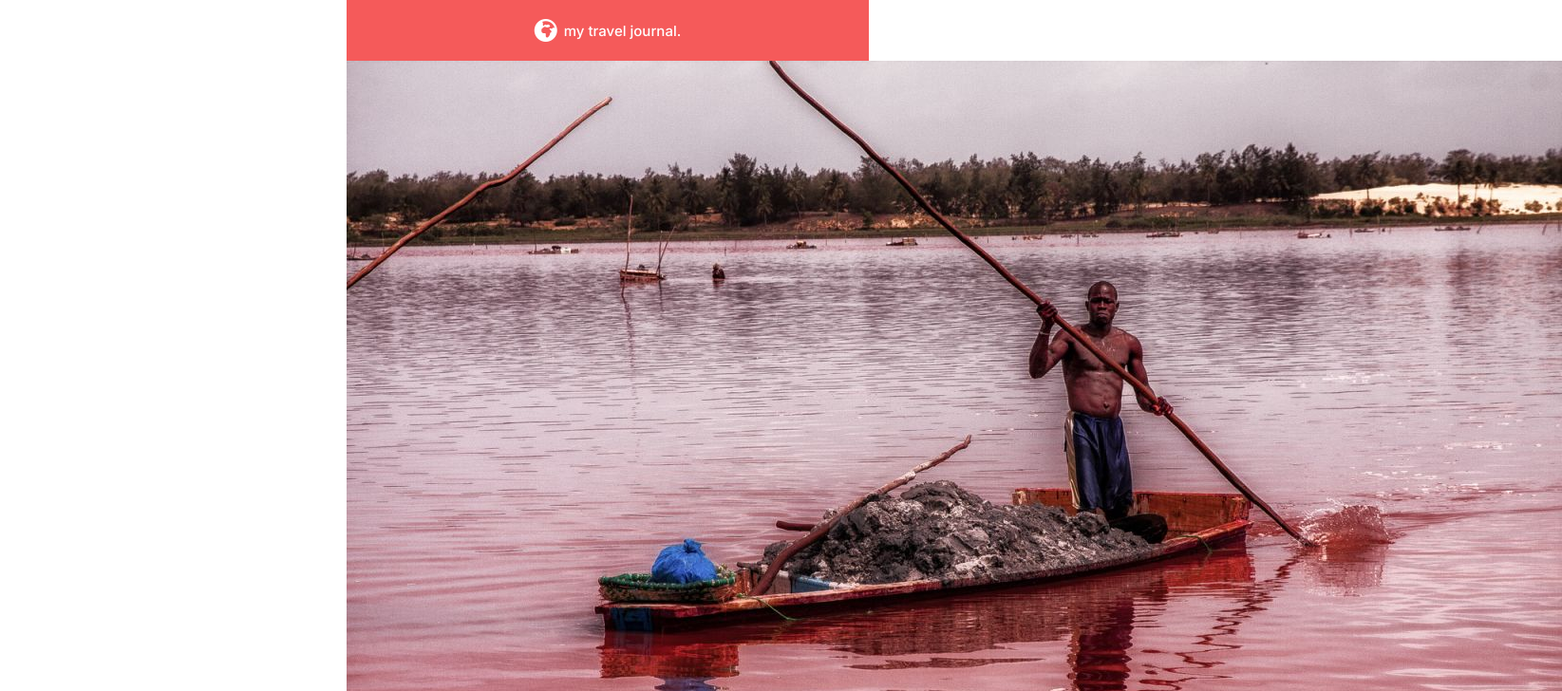
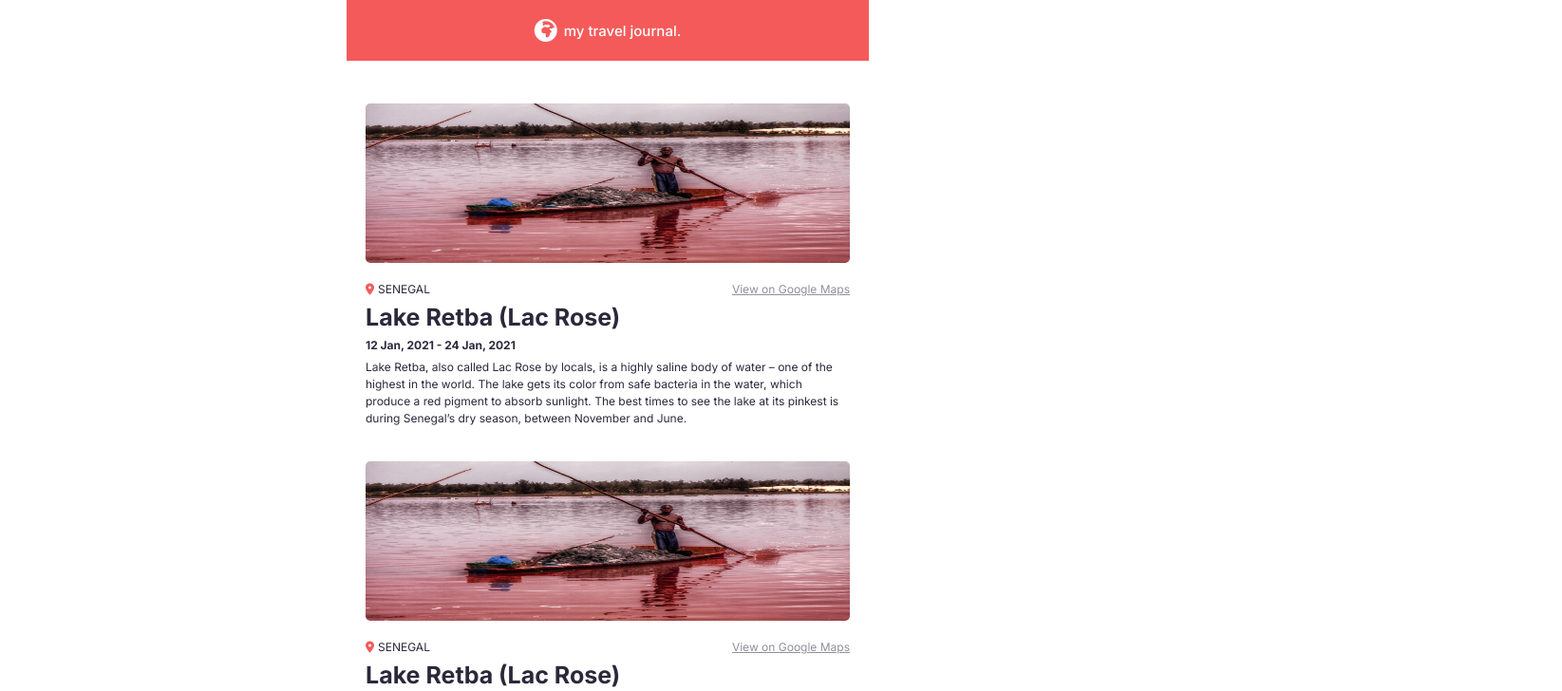
Before and after one commit to adex-badr18/scrimba-travel-journal, a React (Vite) app: page / in a window 1280 px wide. Shown: the top 728 px of the page at 95% size, 1645 px wide, since content can reach past the window. Built offline with nearby package versions, Linux system fonts and the light colour scheme.

Commit message:
Style TravelCard component

```diff
--- a/src/App.css
+++ b/src/App.css
@@ -25,3 +25,66 @@ header {
 .header--globe-icon {
     font-size: 24px;
 }
+
+/* TravelCard Component */
+.travels-list {
+    padding: 45px 20px 30px;
+}
+
+.card {
+    color: #2B283A;
+    display: flex;
+    flex-direction: column;
+    gap: 20px;
+    margin-bottom: 36px;
+}
+
+.card--info {
+    display: flex;
+    flex-direction: column;
+    gap: 7px;
+}
+
+.card--photo {
+    width: 100%;
+    height: 168px;
+    border-radius: 5px;
+}
+
+.card--location {
+    display: flex;
+    align-items: center;
+    font-size: 12px;
+}
+
+.card--location-icon {
+    color: #F55A5A;
+    margin-right: 4px;
+}
+
+.card--country {
+    text-transform: uppercase;
+    margin-right: auto;
+}
+
+.card--map-url {
+    color: #918E9B;
+}
+
+.card--name,
+.card--date {
+    font-weight: 700;
+}
+
+.card--name {
+    font-size: 25px;
+}
+
+.card--date {
+    font-size: 12px;
+}
+
+.card--description {
+    font-size: 12px;
+    line-height: 1.5;
+}
--- a/src/App.jsx
+++ b/src/App.jsx
@@ -9,6 +9,7 @@ function App() {
 
       <section className='travels-list'>
         <TravelCard />
+        <TravelCard />
       </section>
     </div>
   )
--- a/src/components/TravelCard.jsx
+++ b/src/components/TravelCard.jsx
@@ -1,12 +1,11 @@
 export default function Header() {
-
     return (
         <div className="card">
             <img src="/images/lake-retba.jpg" alt="Lake Retba" className="card--photo" />
 
             <div className="card--info">
                 <div className="card--location">
-                    <i className="fa-solid fa-location-dot"></i>
+                    <i className="fa-solid fa-location-dot card--location-icon"></i>
                     <span className="card--country">Senegal</span>
                     <a href="#" className="card--map-url">View on Google Maps</a>
                 </div>
@@ -15,7 +14,7 @@ export default function Header() {
 
                 <h4 className="card--date">12 Jan, 2021 - 24 Jan, 2021</h4>
 
-                <p className="card-description">Lake Retba, also called Lac Rose by locals, is a highly saline body of water – one of the highest in the world. The lake gets its color from safe bacteria in the water, which produce a red pigment to absorb sunlight. The best times to see the lake at its pinkest is during Senegal’s dry season, between November and June.</p>
+                <p className="card--description">Lake Retba, also called Lac Rose by locals, is a highly saline body of water – one of the highest in the world. The lake gets its color from safe bacteria in the water, which produce a red pigment to absorb sunlight. The best times to see the lake at its pinkest is during Senegal’s dry season, between November and June.</p>
             </div>
         </div>
     )
```
